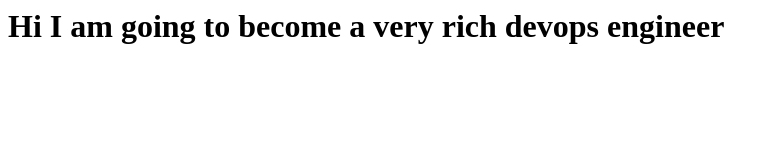
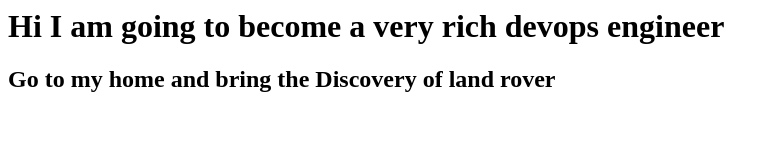
Before and after one commit to arpitcoder/arpitcoder, a plain HTML site: page index.html in a window 1280 px wide. Shown: the whole page, without its empty margins (0-779 px from the left). Drawn offline with Linux system fonts and the light colour scheme.

Commit message:
changed the code

```diff
--- a/index.html
+++ b/index.html
@@ -2,6 +2,6 @@
    <body>
 
       <h1> Hi I am going to become a very rich devops engineer </h1>
-
+       <h2>Go to my home and bring the Discovery of land rover </h2>
      </body>
     </html>
```
